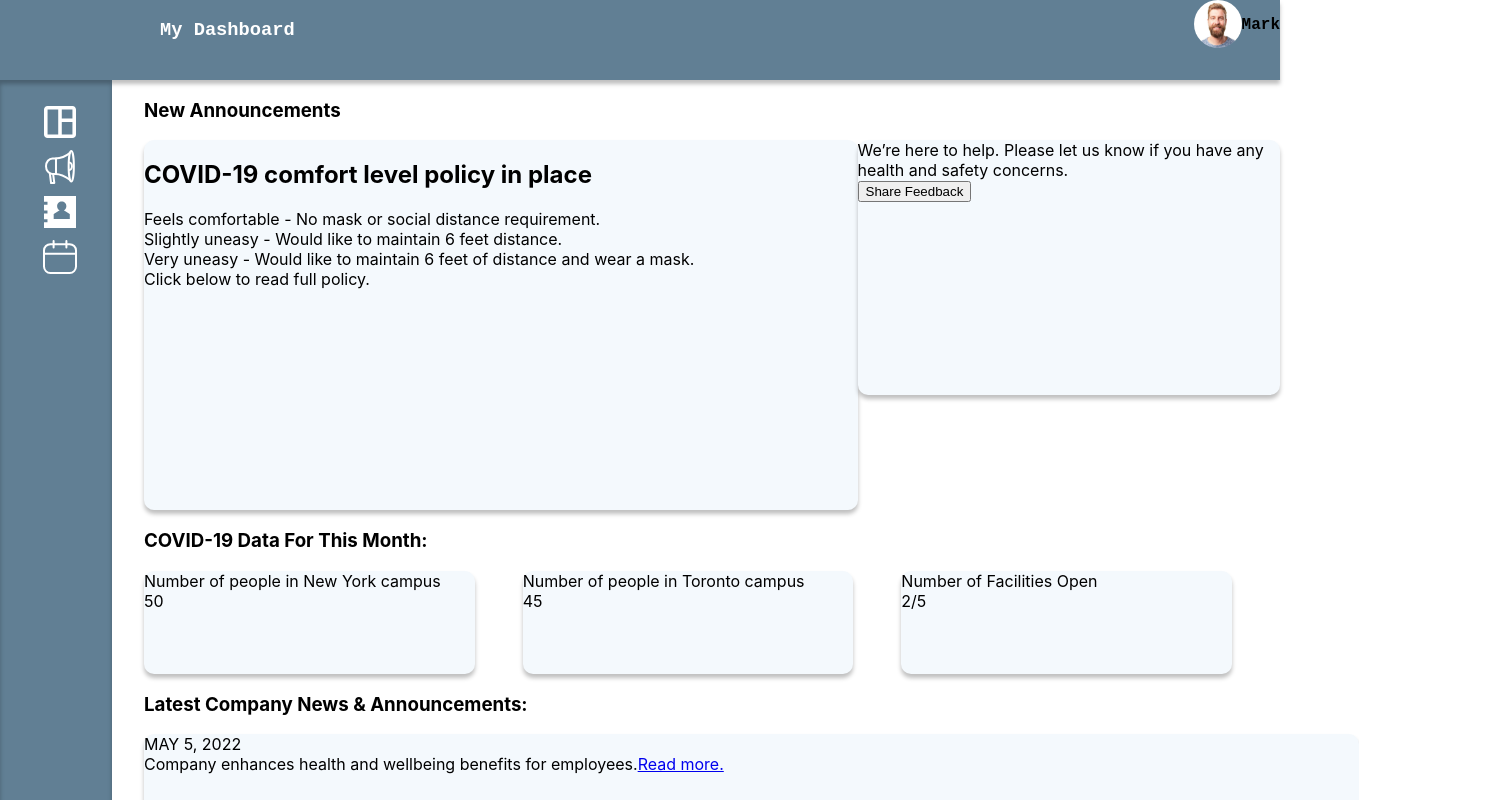
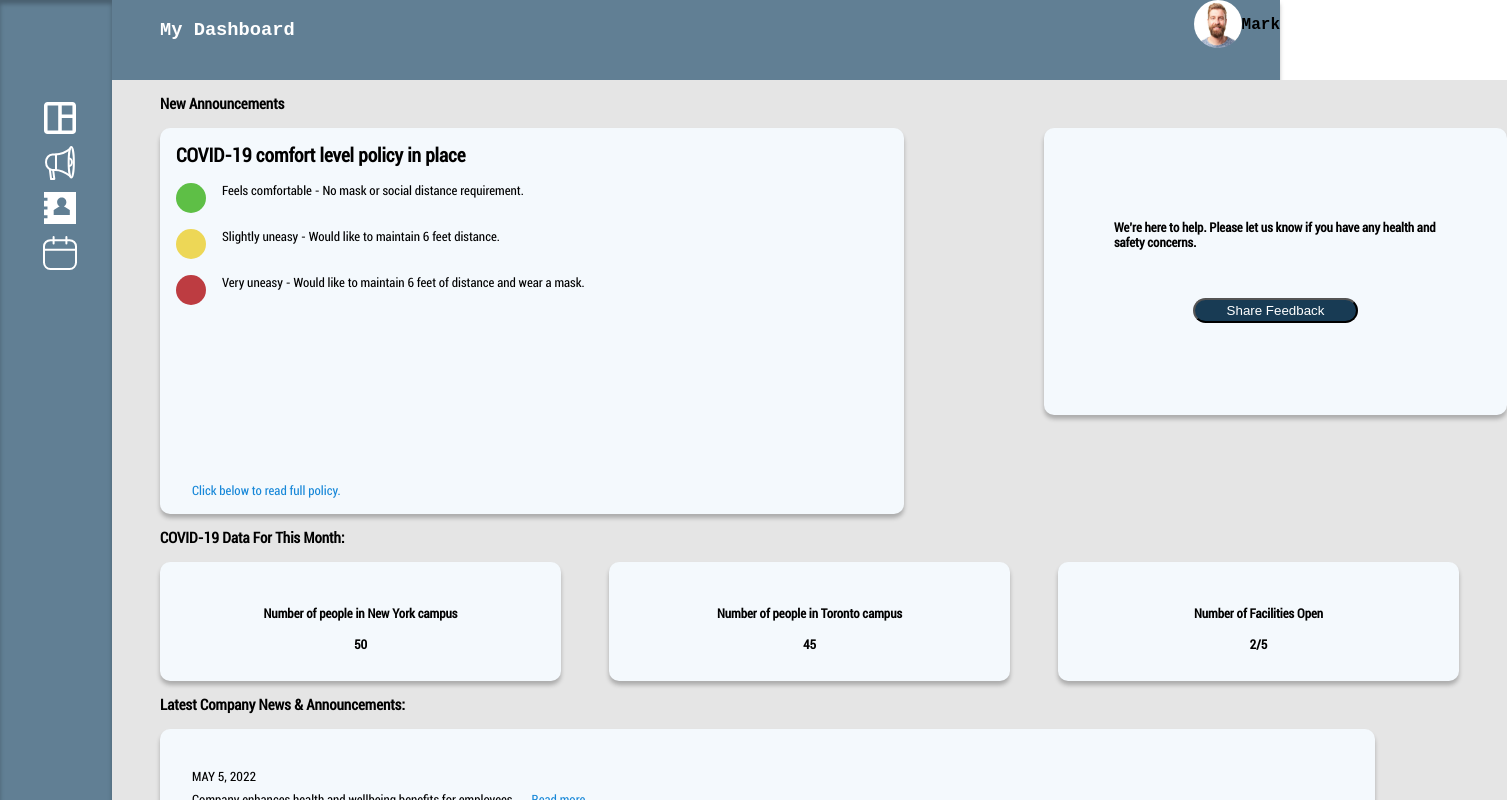
Before and after one commit to sayemfarhad001/justhink-client, a React (Create React App) app: page /announcements in a window 1280 px wide. Shown: the top 800 px of the page, 1507 px wide, since content can reach past the window. Built offline with nearby package versions, Linux system fonts and the light colour scheme; no server answers.

Commit message:
announcements page updated

```diff
--- a/src/App.js
+++ b/src/App.js
@@ -15,7 +15,7 @@ class App extends Component {
     users: [],
     selectedUser: [],
     islogged: false,
-    loggedinUserId: ""
+    loggedinUserId: "",
   };
 
   componentDidMount() {
@@ -26,25 +26,31 @@ class App extends Component {
 
   getName() {
     // let person = prompt("Please enter your username");
-    let person = "mark-devon"
-    if ( !this.state.islogged && person != null ) {
-      let user = this.state.users.filter((elem) => elem.username === person )[0];
-      this.setState({islogged: true, selectedUser: [ user, ...this.state.selectedUser], loggedinUserId: user.id});
-    } else if (person == null){
+    let person = "mark-devon";
+    if (!this.state.islogged && person != null) {
+      let user = this.state.users.filter((elem) => elem.username === person)[0];
+      this.setState({
+        islogged: true,
+        selectedUser: [user, ...this.state.selectedUser],
+        loggedinUserId: user.id,
+      });
+    } else if (person == null) {
       this.getName();
     }
   }
 
   componentDidUpdate() {
     this.getName();
-    console.log(this.state.loggedinUserId)
-    console.log(this.state.islogged)
+    console.log(this.state.loggedinUserId);
+    console.log(this.state.islogged);
   }
   render() {
     return (
       <div className="App">
         <BrowserRouter>
           <Header />
+          <div className="body">
+            <SideBar />
             <Switch>
               <Route exact path="/" component={Dashboard} />
               <Route exact path="/announcements" component={Announcements} />
@@ -52,7 +58,11 @@ class App extends Component {
                 exact
                 path="/employees"
                 render={(props) => (
-                <EmployeeList users={this.state.users} loggedinUserId={this.state.loggedinUserId} {...props} />
+                  <EmployeeList
+                    users={this.state.users}
+                    loggedinUserId={this.state.loggedinUserId}
+                    {...props}
+                  />
                 )}
               />
               <Route
@@ -61,7 +71,7 @@ class App extends Component {
                 render={(props) => <User users={this.state.users} {...props} />}
               />
             </Switch>
-          <SideBar />
+          </div>
         </BrowserRouter>
       </div>
     );
--- a/src/App.scss
+++ b/src/App.scss
@@ -14,3 +14,7 @@ p {
   font-family: "Courier New", Courier, monospace;
   color: black;
 }
+.body {
+  display: flex;
+  justify-content: flex-start;
+}
--- a/src/components/Announcements/Announcements.js
+++ b/src/components/Announcements/Announcements.js
@@ -8,28 +8,49 @@ const Announcements = () => {
       <h3 className="announcements-main__title">New Announcements</h3>
       <div className="announcements-main__wrapper">
         <div className="announcements-main__comfort">
-          <h2 className="announcements-main__comfort__title">
-            COVID-19 comfort level policy in place
-          </h2>
           <div className="announcements-main__comfort__levels">
-            <span></span>
-            <p>Feels comfortable - No mask or social distance requirement.</p>
-            <span></span>
-            <p>Slightly uneasy - Would like to maintain 6 feet distance.</p>
-            <span></span>
-            <p>
-              Very uneasy - Would like to maintain 6 feet of distance and wear a
-              mask.
-            </p>
-            <p>Click below to read full policy. </p>
+            <h2 className="announcements-main__comfort__title">
+              COVID-19 comfort level policy in place
+            </h2>
+            <div className="announcements-main__comfort__levels-top">
+              <div className="announcements-comfort">
+                <div className="comfort-color__green"></div>
+                <p>
+                  Feels comfortable - No mask or social distance requirement.
+                </p>
+              </div>
+              <div className="announcements-comfort">
+                <div className="comfort-color__yellow"></div>
+                <p className="">
+                  Slightly uneasy - Would like to maintain 6 feet distance.
+                </p>
+              </div>
+              <div className="announcements-comfort">
+                <div className="comfort-color__red"></div>
+                <p className="">
+                  Very uneasy - Would like to maintain 6 feet of distance and
+                  wear a mask.
+                </p>
+              </div>
+            </div>
           </div>
+          <p className="announcements-main__comfort__levels-bottom">
+            <Link className="readmore-link" to="">
+              Click below to read full policy.
+            </Link>
+          </p>
         </div>
+
         <div className="feedback-wrapper">
           <p>
             We’re here to help. Please let us know if you have any health and
             safety concerns.
           </p>
-          <button type="button">Share Feedback</button>
+          <div className="announcements-button-container">
+            <button className="announcements-button" type="button">
+              Share Feedback
+            </button>
+          </div>
         </div>
       </div>
       <div className="monthly-data">
@@ -57,7 +78,9 @@ const Announcements = () => {
           <p>MAY 5, 2022</p>
           <p>
             Company enhances health and wellbeing benefits for employees.
-            <Link to="">Read more.</Link>
+            <Link className="readmore-link" to="">
+              Read more.
+            </Link>
           </p>
         </div>
         <div className="latest-announcements__wrapper">
@@ -65,7 +88,9 @@ const Announcements = () => {
           <p>
             Company named one of Canada’s Top Employer that cares for Employees’
             health and safety.
-            <Link to="">Read more.</Link>
+            <Link className="readmore-link" to="">
+              Read more.
+            </Link>
           </p>
         </div>
         <div className="latest-announcements__wrapper">
@@ -73,7 +98,9 @@ const Announcements = () => {
           <p>
             UPCOMING EVENT: On May 15, 2022 is going to be Company’s Employee
             Appreciation Day.
-            <Link to="">Read more.</Link>
+            <Link className="readmore-link" to="">
+              Read more.
+            </Link>
           </p>
         </div>
       </div>
--- a/src/components/Announcements/Announcements.scss
+++ b/src/components/Announcements/Announcements.scss
@@ -1,7 +1,13 @@
+@import "../../styles/Global.scss";
+
 .announcements-main {
-  margin-left: 9rem;
-  font-family: -apple-system, BlinkMacSystemFont, "Segoe UI", Roboto, Oxygen,
-    Ubuntu, Cantarell, "Open Sans", "Helvetica Neue", sans-serif;
+  background-color: #e5e5e5;
+  margin-left: 7rem;
+  padding-left: 3rem;
+  font-family: "Roboto";
+  font-style: normal;
+  font-weight: 400;
+  font-size: 0.8rem;
   &__wrapper {
     display: flex;
   }
@@ -9,23 +15,71 @@
 .announcements-main__comfort {
   display: flex;
   flex-direction: column;
+  justify-content: space-between;
+  padding-left: 1rem;
+  padding-bottom: 1rem;
   height: 370px;
   width: 728px;
   background-color: #f4f9fd;
   box-shadow: 0px 4px 4px rgba(0, 0, 0, 0.25);
   border-radius: 10px;
 }
+.announcements-comfort {
+  display: flex;
+  padding-bottom: 1rem;
+  > p {
+    padding-left: 1rem;
+  }
+}
+.comfort-color__green {
+  background-color: #5ebf46;
+  width: 30px;
+  border-radius: 50%;
+  height: 30px;
+}
+.comfort-color__yellow {
+  background-color: #edd756;
+  width: 30px;
+  border-radius: 50%;
+  height: 30px;
+}
+.comfort-color__red {
+  background-color: #bd3c41;
+  width: 30px;
+  border-radius: 50%;
+  height: 30px;
+}
 .announcements-main__wrapper {
   display: flex;
-  justify-content: space-around;
+  justify-content: space-between;
 }
 .feedback-wrapper {
+  display: flex;
+  flex-direction: column;
+  justify-content: center;
+  font-weight: bolder;
+  align-items: center;
+  padding: 1rem;
   height: 255px;
   width: 431px;
-
   background: #f4f9fd;
   box-shadow: 0px 4px 4px rgba(0, 0, 0, 0.25);
   border-radius: 10px;
+  > p {
+    width: 75%;
+    padding-bottom: 2rem;
+  }
+}
+.announcements-button-container {
+  padding-top: 1rem;
+  align-self: center;
+  width: auto;
+}
+.announcements-button {
+  padding: 0.2rem 2rem;
+  border-radius: 20px;
+  background-color: #183b54;
+  color: white;
 }
 .monthly-data__numbers {
   display: flex;
@@ -41,13 +95,42 @@
   box-shadow: 0px 4px 4px rgba(0, 0, 0, 0.25);
   border-radius: 10px;
 }
-.latest-announcements {
+.monthly-data__numbers__wrapper {
+  display: flex;
+  flex-direction: column;
+  justify-content: center;
+  align-items: center;
+  font-weight: bolder;
+  padding: 0.5rem;
+  background: #f4f9fd;
+  box-shadow: 0px 4px 4px rgba(0, 0, 0, 0.25);
+  border-radius: 10px;
+  > p {
+    width: 75%;
+    padding-top: 1rem;
+    text-align: center;
+  }
 }
+
 .latest-announcements__wrapper {
+  display: flex;
+  flex-direction: column;
+  justify-content: center;
   margin-bottom: 2rem;
+
   width: 1215px;
   height: 111px;
   background-color: #f4f9fd;
   box-shadow: 0px 4px 4px rgba(0, 0, 0, 0.25);
   border-radius: 10px;
+  > p {
+    width: 75%;
+    padding-top: 0.5rem;
+    padding-left: 2rem;
+  }
 }
+.readmore-link {
+  padding-left: 1rem;
+  text-decoration: none;
+  color: #1687d8;
+}
--- a/src/components/EmployeeList/EmployeeList.scss
+++ b/src/components/EmployeeList/EmployeeList.scss
@@ -1,13 +1,14 @@
 @import "../../styles/Global.scss";
 
 .employee-list {
+  background-color: #e5e5e5;
   padding-top: 7rem;
   padding-left: 150px;
-    &__navbar{
+  &__navbar {
     display: flex;
     justify-content: flex-start;
   }
-    &__searchbar{
+  &__searchbar {
     box-sizing: border-box;
     margin-right: 5rem;
     width: 369px;
@@ -15,29 +16,29 @@
     left: 209px;
     top: 130px;
     padding-left: 10px;
-        background: #FBFCFF;
-        border: 1px solid #83A9C4;
+    background: #fbfcff;
+    border: 1px solid #83a9c4;
     border-radius: 30px;
   }
-    &__positionsort{
+  &__positionsort {
     margin-right: 1rem;
     width: 115px;
     height: 43px;
     left: 696px;
     top: 130px;
     padding-left: 10px;
-        background: #FBFCFF;
-        border: 1px solid #83A9C4;
+    background: #fbfcff;
+    border: 1px solid #83a9c4;
     border-radius: 30px;
   }
-    &__skillsort{
+  &__skillsort {
     width: 115px;
     height: 43px;
     left: 841px;
     top: 129px;
     padding-left: 10px;
-        background: #FBFCFF;
-        border: 1px solid #83A9C4;
+    background: #fbfcff;
+    border: 1px solid #83a9c4;
     border-radius: 30px;
   }
   &__card-container {
--- a/src/components/Header/Header.scss
+++ b/src/components/Header/Header.scss
@@ -10,6 +10,7 @@
   height: 80px;
   background: #617f94;
   box-shadow: 0px 4px 4px rgba(0, 0, 0, 0.25);
+  z-index: 5;
 }
 .user {
   display: flex;
--- a/src/components/SideBar/SideBar.scss
+++ b/src/components/SideBar/SideBar.scss
@@ -2,17 +2,24 @@
   display: flex;
   flex-direction: column;
   align-items: center;
-  margin-top: 5rem;
+  justify-content: flex-start;
+  // margin-top: 5rem;
   height: 100%;
   width: 112px;
   position: fixed;
   top: 0px;
   background-color: #617f94;
+  overflow-y: hidden;
   overflow-x: hidden;
-  padding-top: 20px;
+  padding-top: 6rem;
   box-shadow: inset 0px 4px 4px rgba(0, 0, 0, 0.25);
   &__settings {
     margin-top: 38rem;
+  }
+  &__container {
+    background-color: #617f94;
+    height: 100%;
+    z-index: -1;
   }
 }
 .sidenav img {
```
Also changed, not shown: src/components/Dashboard/Dashboard.js (+13 -6 lines), src/components/Dashboard/Dashboard.scss (+43 -2 lines), src/components/User/User.scss (+55 -55 lines). Lines whose indentation alone changed are shown as unchanged.
